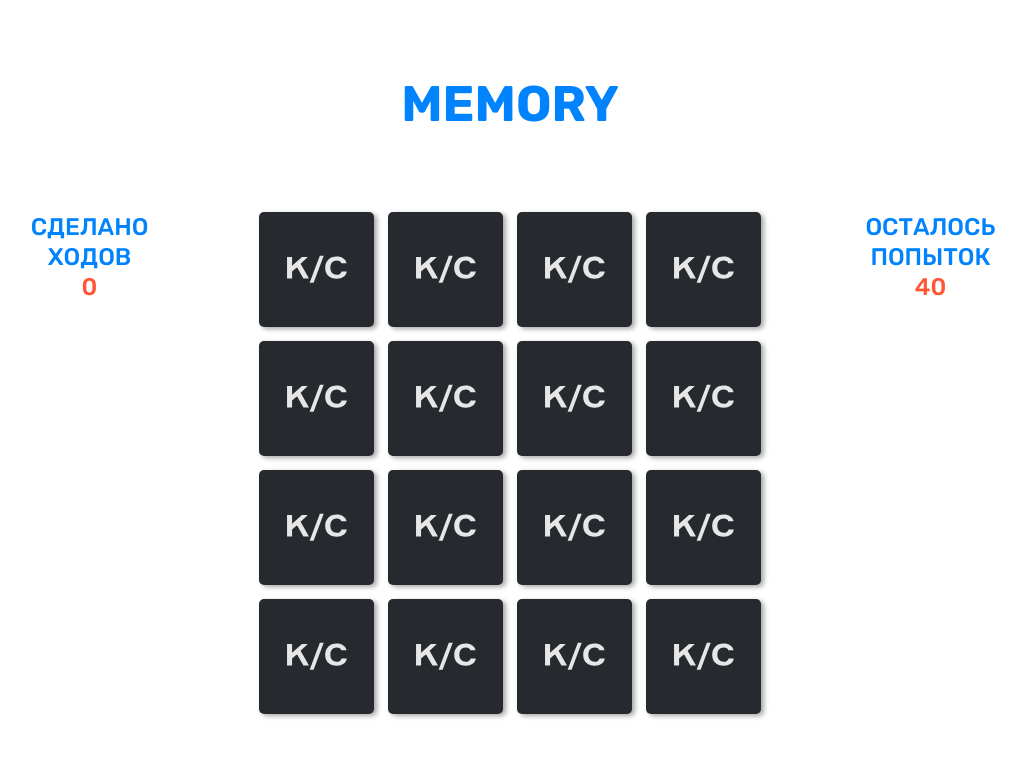
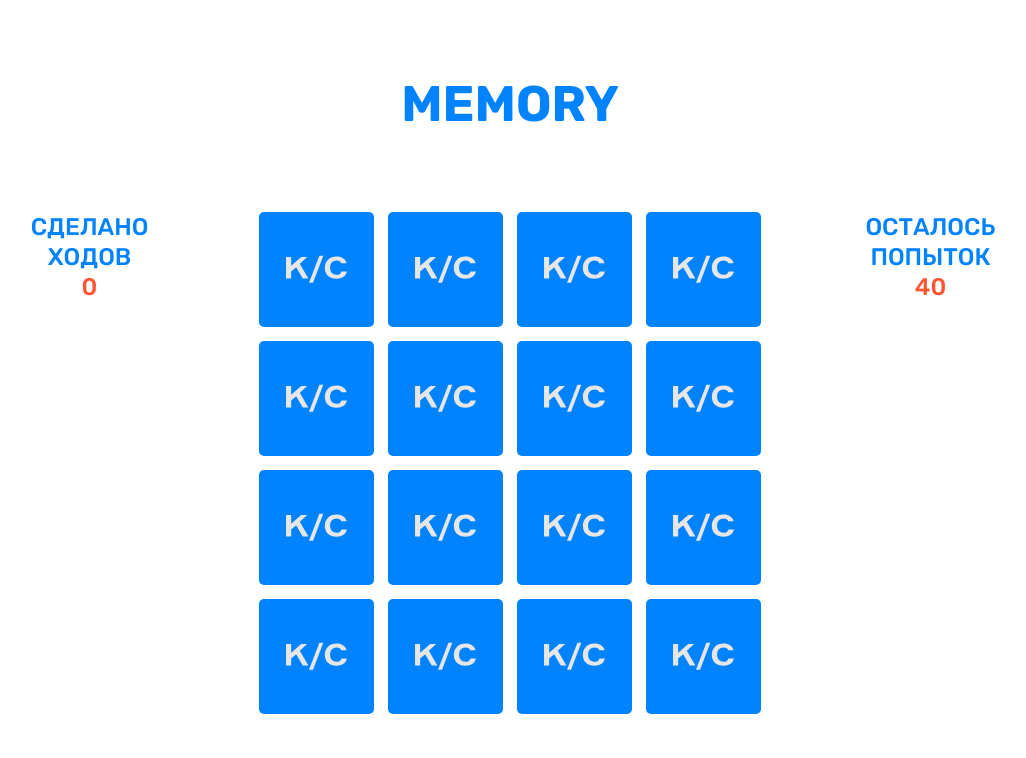
Before and after one commit to Segodnya/memory-game, a React app: page / in a window 1280 px wide. Shown: the top 758 px of the page, without its empty margins (130-1156 px from the left). Built offline with nearby package versions, Linux system fonts and the light colour scheme.

Commit message:
refactor: Разбил код на компоненты, поправил стили

```diff
--- a/src/Components/App/App.css
+++ b/src/Components/App/App.css
@@ -39,107 +39,3 @@
   justify-content: center;
   gap: 14px;
 }
-
-/* Стили для карточек */
-.card {
-  position: relative;
-  width: 115px;
-  height: 115px;
-  cursor: pointer;
-}
-
-.card-front,
-.card-back {
-  display: flex;
-  justify-content: center;
-  align-items: center;
-  width: 100%;
-  height: 100%;
-  border-radius: 5px;
-  cursor: pointer;
-  position: absolute;
-  backface-visibility: hidden;
-  transition: transform 0.7s cubic-bezier(0.2, 0.5, 0.4, 1.275);
-  box-shadow: 3px 2px 5px rgba(0, 0, 0, 0.35);
-}
-
-.card-back:hover {
-  transform: scale(1.02);
-}
-.card-front {
-  background-color: var(--color-grey);
-}
-.card-back {
-  background-color: var(--color-primary);
-}
-.card-front img {
-  width: 80px;
-}
-.card-back img {
-  width: 60px;
-}
-.card-front {
-  transform: rotateY(180deg);
-}
-
-.flipped .card-back {
-  transform: rotateY(180deg);
-}
-.flipped .card-front {
-  transform: rotateY(360deg);
-}
-.card--block {
-  position: relative;
-  width: 115px;
-  height: 115px;
-  pointer-events: none;
-  cursor: default;
-}
-.card--hidden {
-  transition: 1s;
-  visibility: hidden;
-}
-
-/* MODAL */
-
-.modal {
-  display: flex;
-  justify-content: center;
-  align-items: center;
-  position: absolute;
-  top: 81px;
-  left: -92px;
-  width: 685px;
-  height: 371px;
-  background-color: var(--color-accent);
-  color: var(--color-white);
-  font-size: 24px;
-  font-weight: 700;
-  line-height: 50px;
-  text-transform: uppercase;
-}
-
-.modal-content {
-  max-width: 300px;
-  display: flex;
-  flex-direction: column;
-  justify-content: center;
-  align-items: center;
-  gap: 100px;
-}
-
-.modal__button {
-  cursor: pointer;
-  display: flex;
-  justify-content: center;
-  align-items: center;
-  width: 340px;
-  height: 64px;
-  border-radius: 12px;
-  background-color: var(--color-secondary);
-  color: var(--color-white);
-  font-size: 24px;
-  font-weight: 700;
-  line-height: 10px;
-  text-transform: uppercase;
-}
--- a/src/Components/App/App.tsx
+++ b/src/Components/App/App.tsx
@@ -1,72 +1,66 @@
-import React from "react";
+import React, { useEffect, useState } from "react";
+import { CardType } from "../../types";
+import { CardComponent } from "../CardComponent/CardComponent";
+import { ModalComponent } from "../ModalComponent/ModalComponent";
+import { INITIAL_CARDS, shuffleDeck } from "../../utils";
 import "./App.css";
-import imgFirebase from "../../images/firebase.svg";
-import imgNginx from "../../images/nginx.svg";
-import imgNode from "../../images/node.svg";
-import imgReact from "../../images/react.svg";
-import imgRedux from "../../images/redux.svg";
-import imgTs from "../../images/ts.svg";
-import imgWebpack from "../../images/webpack.svg";
-import imgWs from "../../images/ws.svg";
-import imgBack from "../../images/logo.svg";
-
-export const INITIAL_CARDS: Card[] = [
-  { id: 1, img: imgFirebase, stat: "" },
-  { id: 2, img: imgNginx, stat: "" },
-  { id: 3, img: imgNode, stat: "" },
-  { id: 4, img: imgReact, stat: "" },
-  { id: 5, img: imgRedux, stat: "" },
-  { id: 6, img: imgTs, stat: "" },
-  { id: 7, img: imgWebpack, stat: "" },
-  { id: 8, img: imgWs, stat: "" },
-];
-
-interface Card {
-  id: number;
-  img: string;
-  stat: string;
-}
-
-const deck: Card[] = [...INITIAL_CARDS, ...INITIAL_CARDS];
 
 export function App() {
-  const [arrayCards, setArrayCards] = React.useState<Card[]>([]);
-  const [openCards, setOpenCards] = React.useState<number[]>([]);
-  const [matched, setMatched] = React.useState<number[]>([]);
-  const [attempts, setAttempts] = React.useState<number>(40);
-  const [moves, setMoves] = React.useState<number>(0);
+  const deck: CardType[] = [...INITIAL_CARDS, ...INITIAL_CARDS];
+  const [cards, setCards] = useState<CardType[]>([]);
+  const [openCards, setOpenCards] = useState<number[]>([]);
+  const [matched, setMatched] = useState<number[]>([]);
+  const [moves, setMoves] = useState<number>(0);
+  const [message, setMessage] = useState<string>("");
+  const [timeoutId, setTimeoutId] = useState<NodeJS.Timeout | null>(null);
+  const TOTAL_ATTEMPTS = 40;
 
-  React.useEffect(() => {
-    setArrayCards(deck.sort(() => Math.random() - 0.5));
+  useEffect(() => {
+    setCards(shuffleDeck(deck));
   }, []);
 
   const flipCard = (index: number): void => {
-    if (openCards.length > 1) return;
-    else setOpenCards((openCard) => [...openCard, index]);
+    if (TOTAL_ATTEMPTS - moves === 0 || matched.length === 8) return;
+
+    if (openCards.length > 1) {
+      clearTimeout(Number(timeoutId));
+      setOpenCards([]);
+      setOpenCards((openCard) => [...openCard, index]);
+    } else {
+      setOpenCards((openCard) => [...openCard, index]);
+    }
   };
 
-  React.useEffect(() => {
+  useEffect(() => {
     if (openCards.length < 2) return;
 
-    const firstMatched = arrayCards[openCards[0]];
-    const secondMatched = arrayCards[openCards[1]];
+    const [firstMatched, secondMatched] = openCards.map(
+      (cardIndex) => cards[cardIndex]
+    );
+
     if (secondMatched && firstMatched.id === secondMatched.id) {
-      setMatched([...matched, firstMatched.id]);
+      setMatched((matched) => [...matched, firstMatched.id]);
     }
 
     if (openCards.length === 2) {
-      setMoves(moves + 1);
-      setAttempts(attempts - 1);
-      setTimeout(() => setOpenCards([]), 1500);
+      setMoves((moves) => moves + 1);
+      const id = setTimeout(() => setOpenCards([]), 1500);
+      setTimeoutId(id);
     }
-  }, [openCards]);
+  }, [openCards, cards, clearTimeout, setTimeoutId]);
+
+  useEffect(() => {
+    TOTAL_ATTEMPTS - moves === 0 &&
+      setMessage(`Увы, вы проиграли\nУ вас кончились ходы`);
+    matched.length === 8 &&
+      setMessage(`Ура, вы выйграли\nЭто заняло ${moves} ходов`);
+  }, [matched, moves]);
 
   const gameRestart = () => {
     setOpenCards([]);
     setMatched([]);
-    setAttempts(40);
     setMoves(0);
-    setArrayCards(deck.sort(() => Math.random() - 0.5));
+    setCards(shuffleDeck(deck));
   };
 
   return (
@@ -79,59 +73,25 @@ export function App() {
         </div>
 
         <div className="App__cards">
-          {arrayCards.map((card, index) => {
-            let isFlipped = false;
-            let isVisible = true;
-            if (openCards.includes(index)) isFlipped = true;
-            if (matched.includes(card.id)) {
-              isFlipped = true;
-              isVisible = false;
-            }
-
-            return (
-              <div
-                key={index}
-                onClick={() => flipCard(index)}
-                className={`  ${!isFlipped ? "card" : "flipped card--block"}
-                           ${!isVisible ? "card--hidden" : ""}`}
-              >
-                <div className="card-front ">
-                  <img src={card.img} width="100" alt="card-front" />
-                </div>
-                <div className="card-back ">
-                  <img src={imgBack} width="100" alt="card-back" />
-                </div>
-              </div>
-            );
-          })}
+          {cards.map((card, index) => (
+            <CardComponent
+              key={index}
+              card={card}
+              index={index}
+              openCards={openCards}
+              matched={matched}
+              flipCard={flipCard}
+            />
+          ))}
         </div>
         <div className="App__text">
-          Осталось попыток <span className="App__span">{attempts}</span>
+          Осталось попыток{" "}
+          <span className="App__span">{TOTAL_ATTEMPTS - moves}</span>
         </div>
       </main>
-      {attempts === 0 ? (
-        <div className="modal">
-          <div className="modal-content">
-            <p>Увы, вы проиграли</p>
-            <p>У вас кончились ходы</p>
-          </div>
-          <button onClick={() => gameRestart()} className="modal__button">
-            Сыграть еще
-          </button>
-        </div>
-      ) : null}
-
-      {matched.length === 8 ? (
-        <div className="modal">
-          <div className="modal-content">
-            <p>Ура, вы выйграли</p>
-            <p>{`Это заняло ${moves} ходов`}</p>
-          </div>
-          <button onClick={() => gameRestart()} className="modal__button">
-            Сыграть еще
-          </button>
-        </div>
-      ) : null}
+      {(TOTAL_ATTEMPTS - moves === 0 || matched.length === 8) && (
+        <ModalComponent message={message} gameRestart={gameRestart} />
+      )}
     </div>
   );
 }
--- /dev/null
+++ b/src/Components/CardComponent/CardComponent.css
@@ -0,0 +1,46 @@
+.card {
+  position: relative;
+  width: 115px;
+  height: 115px;
+  cursor: pointer;
+}
+.card__front,
+.card__back {
+  display: flex;
+  justify-content: center;
+  align-items: center;
+  width: 100%;
+  height: 100%;
+  border-radius: 5px;
+  cursor: pointer;
+  position: absolute;
+  backface-visibility: hidden;
+}
+.card__back:hover {
+  transform: scale(1.05);
+  background-color: var(--color-accent);
+}
+.card__front {
+  background-color: var(--color-grey);
+}
+.card__back {
+  background-color: var(--color-secondary);
+}
+.card__front {
+  transform: rotateY(180deg);
+}
+.flipped .card__back {
+  transform: rotateY(180deg);
+}
+.flipped .card__front {
+  transform: rotateY(360deg);
+}
+.card_block {
+  position: relative;
+  pointer-events: none;
+  cursor: default;
+}
+.card_hidden {
+  transition: 1s;
+  visibility: hidden;
+}
--- /dev/null
+++ b/src/Components/CardComponent/CardComponent.tsx
@@ -0,0 +1,36 @@
+import React, { useEffect, useState } from "react";
+import { CardComponentProps } from "../../types";
+import imgBack from "../../images/logo.svg";
+import "./CardComponent.css";
+
+export function CardComponent({
+  card,
+  index,
+  openCards,
+  matched,
+  flipCard,
+}: CardComponentProps) {
+  const [isFlipped, setIsFlipped] = useState(false);
+  const [isVisible, setIsVisible] = useState(true);
+
+  useEffect(() => {
+    setIsFlipped(openCards.includes(index));
+    setIsVisible(!matched.includes(card.id));
+  }, [openCards, matched, card.id, index]);
+
+  return (
+    <div
+      onClick={() => flipCard(index)}
+      className={`${!isFlipped ? "card" : "flipped card_block"} ${
+        !isVisible ? "card_hidden" : ""
+      }`}
+    >
+      <div className="card__front">
+        <img src={card.img} alt="card__front" />
+      </div>
+      <div className="card__back">
+        <img src={imgBack} alt="card__back" />
+      </div>
+    </div>
+  );
+}
--- /dev/null
+++ b/src/Components/ModalComponent/ModalComponent.css
@@ -0,0 +1,42 @@
+.modal {
+  display: flex;
+  justify-content: center;
+  align-items: center;
+  position: absolute;
+  top: calc(50%-186px);
+  left: calc(50%-343px);
+  width: 686px;
+  height: 372px;
+  background-color: var(--color-accent);
+  color: var(--color-white);
+  font-size: 24px;
+  font-weight: 700;
+  line-height: 50px;
+  text-transform: uppercase;
+}
+
+.modal__content {
+  margin: 0 auto;
+  max-width: 320px;
+  display: flex;
+  flex-direction: column;
+  justify-content: center;
+  align-items: center;
+}
+
+.modal__button {
+  margin: 32px 0 0;
+  cursor: pointer;
+  display: flex;
+  justify-content: center;
+  align-items: center;
+  width: 340px;
+  height: 64px;
+  border-radius: 12px;
+  background-color: var(--color-secondary);
+  color: var(--color-white);
+  font-size: 24px;
+  font-weight: 700;
+  line-height: 10px;
+  text-transform: uppercase;
+}
--- /dev/null
+++ b/src/Components/ModalComponent/ModalComponent.tsx
@@ -0,0 +1,18 @@
+import React from "react";
+import { ModalComponentsProps } from "../../types";
+import "./ModalComponent.css";
+
+export function ModalComponent({ message, gameRestart }: ModalComponentsProps) {
+  return (
+    <div className="modal">
+      <div className="modal__content">
+        {message.split("\n").map((m) => (
+          <p>{m}</p>
+        ))}
+        <button onClick={gameRestart} className="modal__button">
+          Сыграть еще
+        </button>
+      </div>
+    </div>
+  );
+}
--- a/src/script.tsx
+++ b/src/script.tsx
@@ -1,6 +1,6 @@
 import React from "react";
 import ReactDOM from "react-dom";
+import { App } from "./Components/App/App";
 import "./index.css";
-import { App } from "./Components/App/App";
 
 ReactDOM.render(<App />, document.getElementById("root"));
```
Also changed, not shown: src/types.ts (+18 -0 lines), src/utils.ts (+6 -9 lines).
